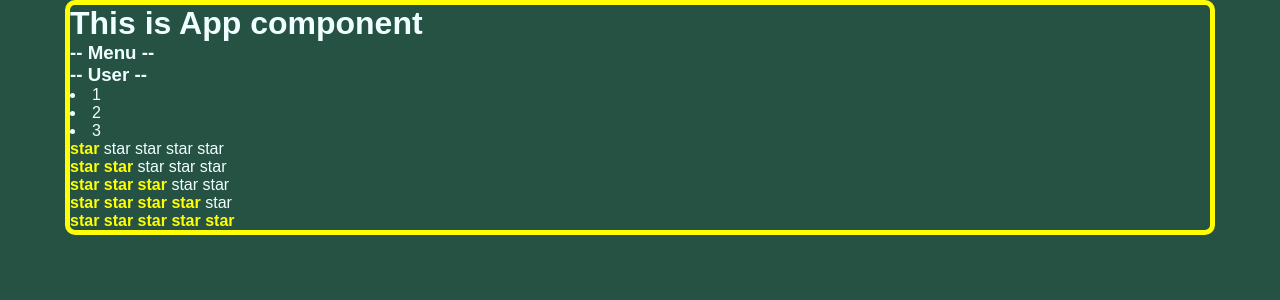
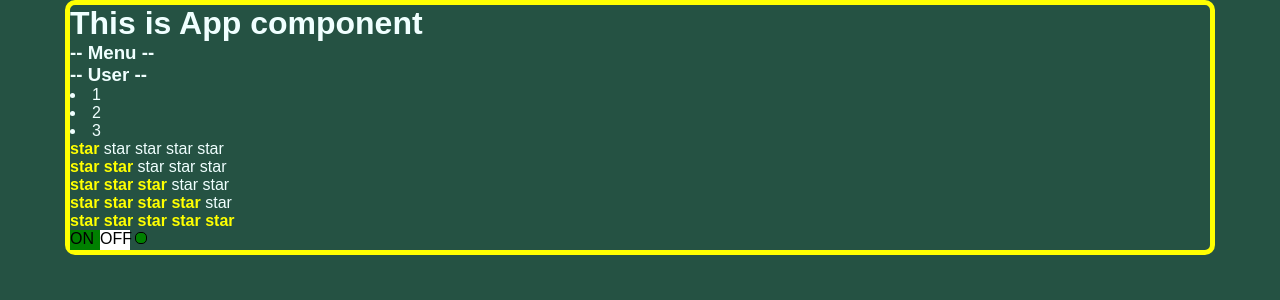
Before and after one commit to MillionerMIN/learn_react, a React (Create React App) app: page / in a window 1280 px wide. Shown: the top 300 px of the page. Built offline with nearby package versions, Linux system fonts and the light colour scheme.

Commit message:
lesson_6 hook UseState, add com OnOff

```diff
--- a/src/App.tsx
+++ b/src/App.tsx
@@ -2,6 +2,7 @@ import React from 'react';
 
 import './App.css';
 import Accordion from './components/Accordion/Accordion';
+import OnOff from './components/OnOff/OnOff';
 import { Rating } from './components/Rating/Rating';
 
 type PageTitlePropsType = {
@@ -23,6 +24,7 @@ function App() {
       <Rating value={4} />
       <Rating value={5} />
 
+      <OnOff />
     </div>
   );
 }
--- /dev/null
+++ b/src/components/OnOff/OnOff.tsx
@@ -0,0 +1,46 @@
+import React, { useState } from "react";
+// type OnOffType = {
+
+// }
+
+function OnOff(params: any) {
+
+   let [on, setOn] = useState(false);
+
+
+   const onStyle = {
+      width: '30px',
+      height: '20px',
+      textAline: 'center',
+      color: 'black',
+      backgroundColor: on ? "white" : "green",
+      display: 'inline-block',
+      cursor: 'pointer',
+   }
+   const offStyle = {
+      width: '30px',
+      height: '20px',
+      textAline: 'center',
+      color: 'black',
+      backgroundColor: on ? "red" : "white",
+      display: 'inline-block',
+      cursor: 'pointer',
+   }
+   const indicatorStyle = {
+      width: '10px',
+      height: '10px',
+      marginLeft: '5px',
+      border: '1px solid black',
+      borderRadius: '5px',
+      display: 'inline-block',
+      backgroundColor: on ? "red" : "green",
+   }
+
+   return <div>
+      <div style={onStyle} onClick={() => { setOn(false) }}>ON</div>
+      <div style={offStyle} onClick={() => { setOn(true) }}>OFF</div>
+      <div style={indicatorStyle} onClick={() => { setOn(false) }}></div>
+   </div>
+}
+
+export default OnOff;
```
Also changed, not shown: src/App.css (line endings or trailing spaces).
